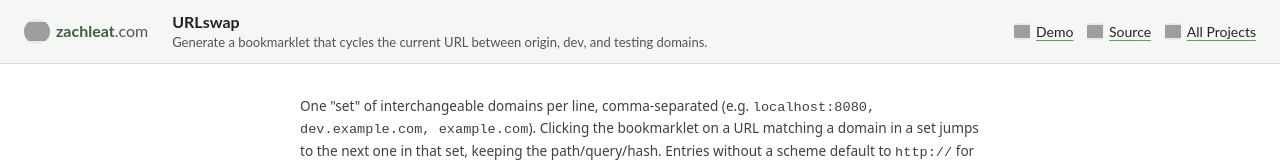
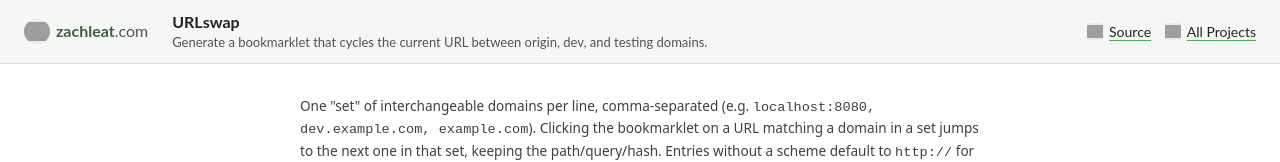
Before and after one commit to zachleat/urlswap, a website: page index.html in a window 1280 px wide. Shown: the top 162 px of the page. Drawn offline with Linux system fonts and the light colour scheme; grey boxes are pictures that could not be loaded.

Commit message:
Remove link to self

```diff
--- a/index.html
+++ b/index.html
@@ -38,7 +38,6 @@
 		<p class="z1-p">Generate a bookmarklet that cycles the current URL between origin, dev, and testing domains.</p>
 	</div>
 	<nav class="z1-u" aria-label="Demo links">
-		<a href="https://zachleat.github.io/urlswap/"><img class="z1-i" src="https://v1.indieweb-avatar.11ty.dev/https%3A%2F%2Fzachleat.github.io%2Furlswap%2F/" alt="" width="24" height="24" decoding="async">Demo</a>
 		<a href="https://github.com/zachleat/urlswap"><img class="z1-i" src="https://v1.indieweb-avatar.11ty.dev/https%3A%2F%2Fgithub.com%2Fzachleat%2Furlswap/" alt="" width="24" height="24" decoding="async">Source</a>
 		<a href="https://www.zachleat.com/projects/"><img class="z1-i" src="https://v1.indieweb-avatar.11ty.dev/https%3A%2F%2Fwww.zachleat.com%2Fprojects%2F/" alt="" width="24" height="24" decoding="async">All Projects</a>
 	</nav>
```
